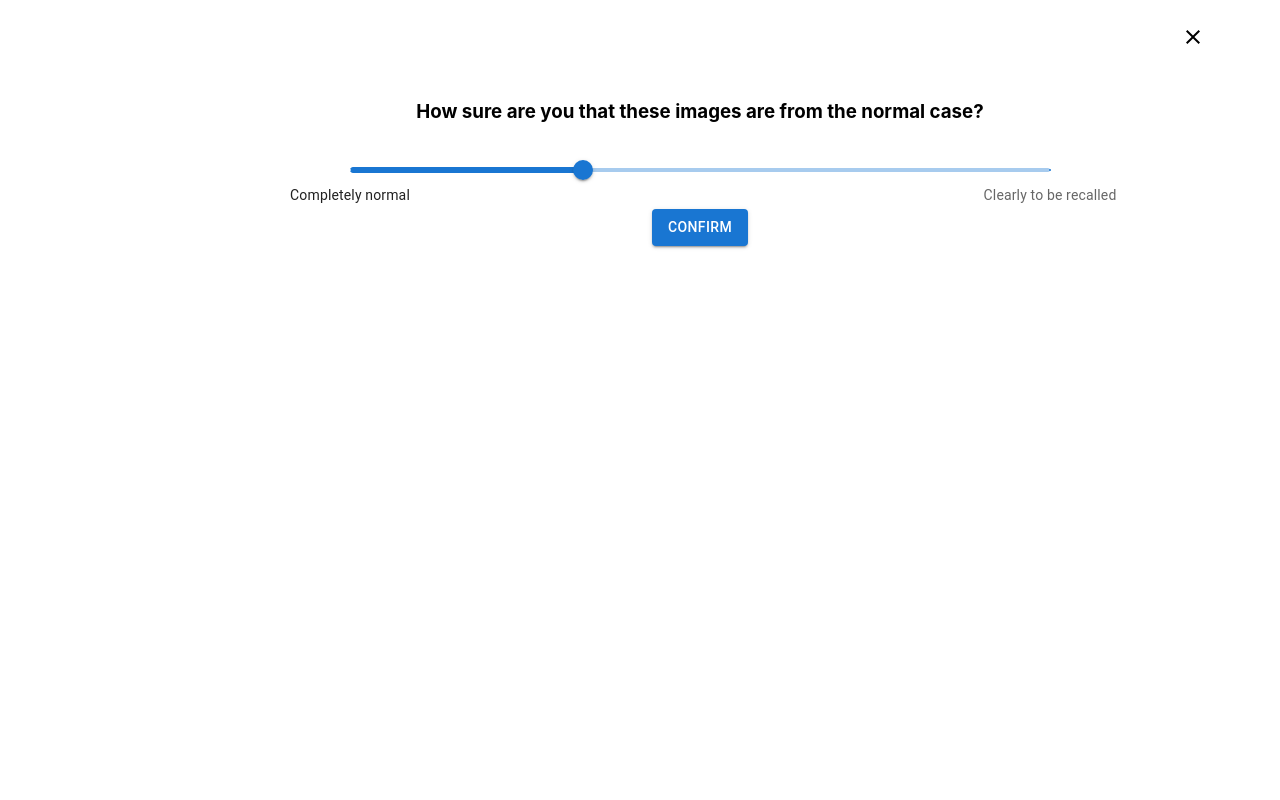
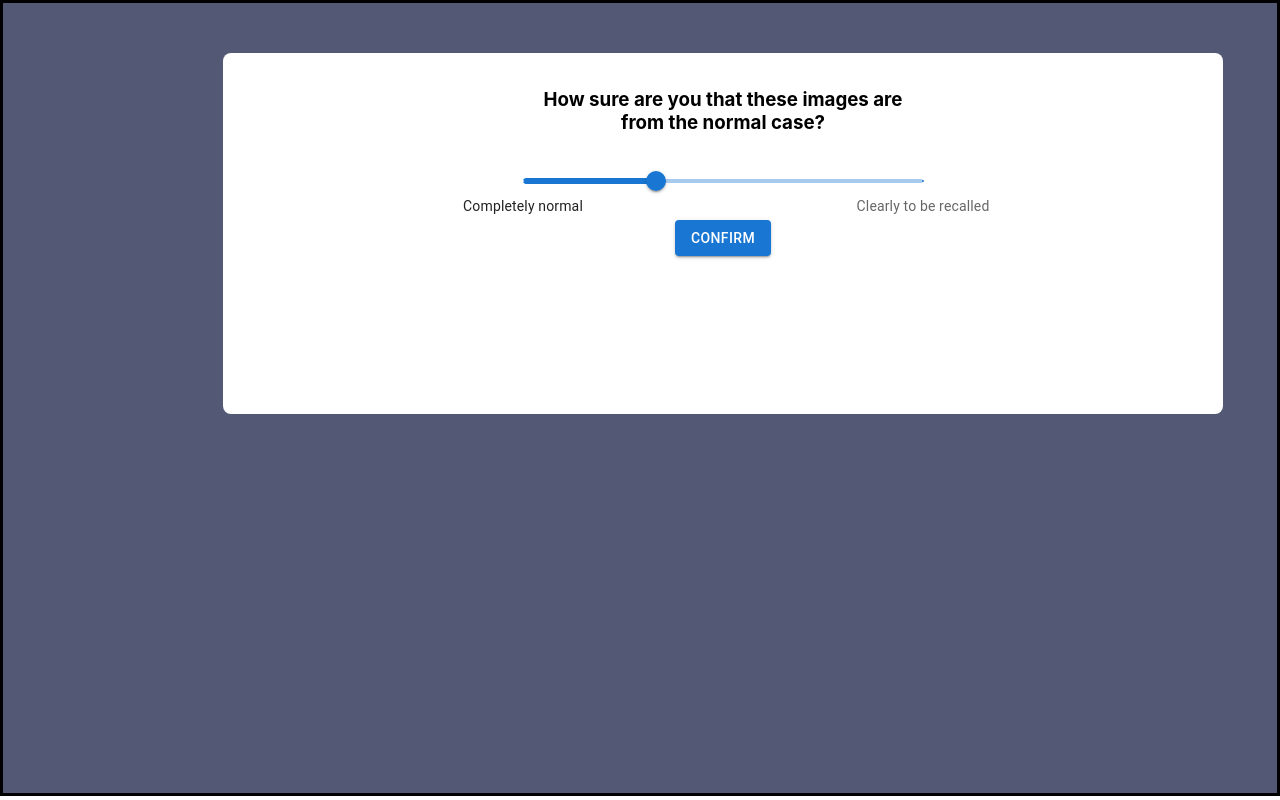
Before and after one commit to aldew5/Mammogram-Checking, a React (Create React App) app: page /experiment in a window 1280 px wide. Built offline with nearby package versions, Linux system fonts and the light colour scheme; a web font is replaced by a local one.

Commit message:
major styling updates

```diff
--- a/src/components/EscapeCard.tsx
+++ b/src/components/EscapeCard.tsx
@@ -18,6 +18,7 @@ const EscapeCard = ({ setClicked }: EscapeCardProps) => {
             <CardContent>
                 <Typography style={{
                     marginBottom: "3rem",
+                    marginTop: "2rem"
                 }}>Are you sure you would like to terminate the experiment?</Typography>
                 <div style={{ paddingTop: "20px" }}>
                     <div style={{ float: "left", paddingLeft: "100px" }}>
--- a/src/components/Image.tsx
+++ b/src/components/Image.tsx
@@ -50,15 +50,15 @@ const Image = ({ index, images, sureness, setSureness, setIndex }: ImageProps) =
 
     return (
         <div>
-            <div style={{ width: "1400px", overflow: "hidden" }}>
-                <div style={{ width: "500px", float: "left", marginLeft: "250px" }}>
-                    <img src={images[image_index]} alt="not found" width="400px" />
+            <div style={{ overflow: "hidden" }}>
+                <div style={{ width: "500px", float: "left" }}>
+                    <img src={images[image_index]} alt="not found" height="500px" />
                 </div>
-                <div style={{ marginRight: "250px" }}>
-                    <img src={images[image_index + 1]} alt="not found" width="400px" />
+                <div style={{}}>
+                    <img src={images[image_index + 1]} alt="not found" height="500px" />
                 </div>
             </div>
-            <div style={{ width: "700px", marginLeft: "350px" }}>
+            <div style={{ width: "700px", marginLeft: "150px"}}>
                 <div style={{ marginBottom: "2rem", marginTop: "1rem" }}>
                     <h3>How sure are you that these images are from the normal case?</h3>
                 </div>
--- a/src/components/Selection.tsx
+++ b/src/components/Selection.tsx
@@ -110,8 +110,8 @@ const Selection = ({ setDisplayImage, setSurenessList, setWillingnessList,
                     <EscapeCard setClicked={setClicked} />
                 </div> : <></>
             }
-            <div style={{ width: "700px", marginLeft: "350px" }}>
-                <div style={{ marginBottom: "2rem" }}>
+            <div style={{ width: "700px", paddingTop: "1rem" }}>
+                <div style={{ marginBottom: "2rem", marginLeft: "300px" }}>
                     {(!clicked) ?
                         <div>
                             {(displayWilling) ?
--- a/src/pages/Completion.tsx
+++ b/src/pages/Completion.tsx
@@ -41,6 +41,7 @@ const Completion = ({ user, sureness, willingness }: CompletionProps) => {
     }, []);
 
     return (
+        <div style={{marginTop: "50px"}}>
             <div>
                 <h1>Thank you for completing the experiment!</h1>
                 <p>There were XX path-proven cancers in this set,
@@ -49,6 +50,7 @@ const Completion = ({ user, sureness, willingness }: CompletionProps) => {
                 <p>
                     Here is a scatterplot of your willingness to triage an image as a function of its AI rating:
                 </p>
+            </div>
             <div style={{marginLeft: "350px"}}>
                 <Chart
                     width={'700px'}
--- a/src/pages/Experiment.tsx
+++ b/src/pages/Experiment.tsx
@@ -30,9 +30,13 @@ const Experiment = ({ willingnessList, surenessList,
     }, [displayImage])
 
     return (
-        <div style={{ marginTop: "100px" }}>
+        <div style={{ paddingTop: "50px", backgroundColor: "#535974", borderStyle: "solid", height: "740px" }}>
             <div>
                 {(displayImage) ?
+                    <div style={{
+                        borderStyle: "solid", width: "1000px",
+                        marginLeft: "220px", height: "650px", backgroundColor: "white", paddingTop: "50px"
+                    }}>
                         <Image
                             index={index}
                             setIndex={setIndex}
@@ -40,7 +44,10 @@ const Experiment = ({ willingnessList, surenessList,
                             sureness={sureness}
                             setSureness={setSureness}
                         />
+                    </div>
                     :
+                    <div style={{backgroundColor: "white", width: "1000px", marginLeft: "220px",
+                    paddingBottom: "30px", borderRadius: "8px"}}>
                         <Selection
                             setDisplayImage={setDisplayImage}
                             willingnessList={willingnessList}
@@ -54,6 +61,7 @@ const Experiment = ({ willingnessList, surenessList,
                             sureness={sureness}
                             setSureness={setSureness}
                         />
+                    </div>
                 }
             </div>
         </div>
--- a/src/pages/Instructions.tsx
+++ b/src/pages/Instructions.tsx
@@ -8,8 +8,8 @@ const Instructions = () => {
     const navigate = useNavigate();
 
     return (
-        <div style={{backgroundColor: "#535974", height: "790px", borderStyle: "solid", alignContent:'center', borderWidth:"0.1px"}}>
-            <div style={{marginLeft:"65px", backgroundColor: "white", marginTop: "30px", borderStyle: "solid", width: "1300px"}}>
+        <div style={{ backgroundColor: "#535974", height: "790px", borderStyle: "solid", alignContent: 'center', borderWidth: "0.1px" }}>
+            <div style={{ marginLeft: "65px", backgroundColor: "white", marginTop: "30px", borderStyle: "solid", width: "1300px" }}>
                 <p className={styles.title}>Instructions:</p>
                 <p className={styles.text}>
                     It has been suggested that Artificial Intelligence (AI) software could be used to triage / filter
```
Lines whose indentation alone changed are shown as unchanged.
